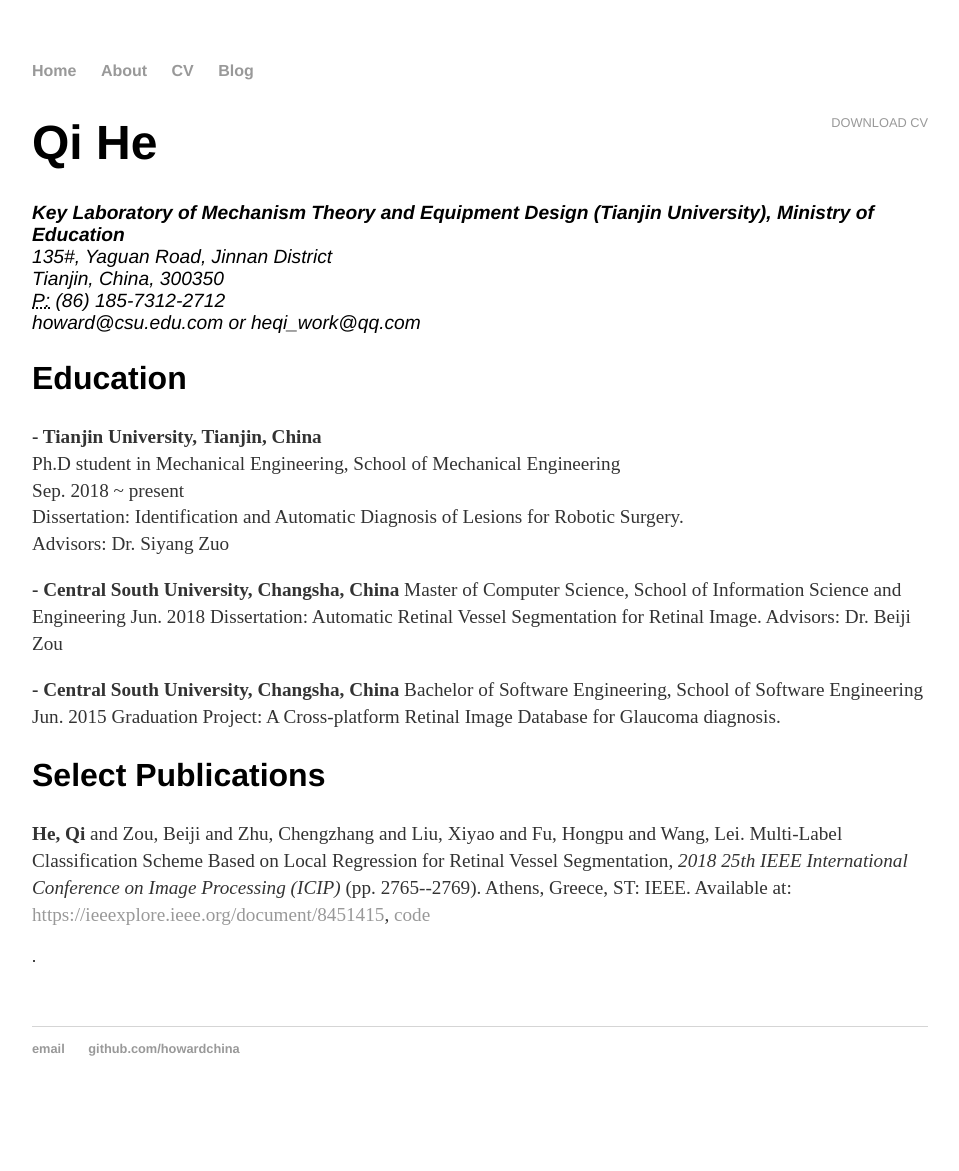
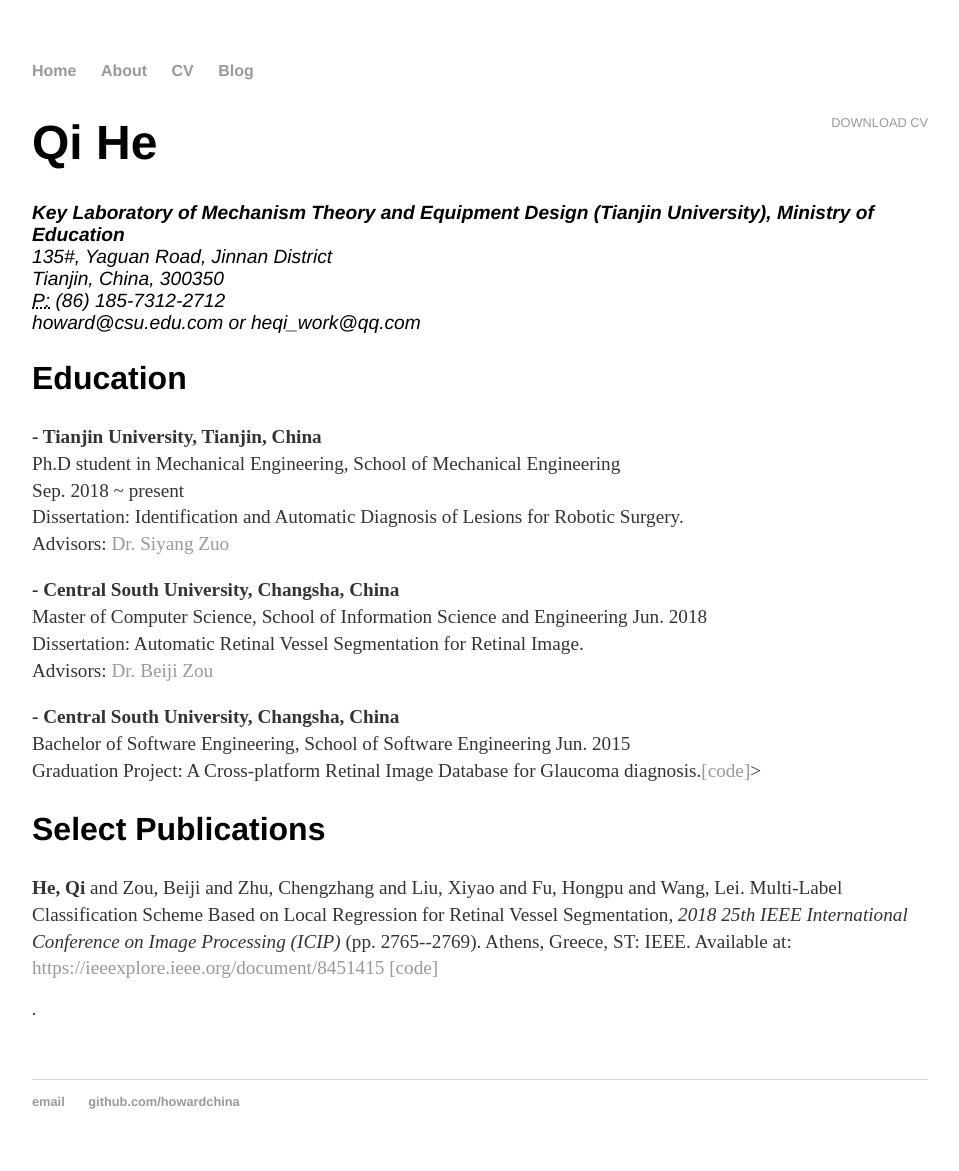
Before and after one commit to howardchina/howardchina.github.io, a Jekyll site: the page built from cv/index.html, in a window 1280 px wide. Shown: the whole page, without its empty margins (160-1119 px from the left). Built offline with Jekyll 4.4.1, drawn with Linux system fonts in a browser that asks for light colours; before the commit the page ends 1117 px from its top, so only the background shows below that.

Commit message:
add more href

```diff
--- a/cv/index.html
+++ b/cv/index.html
@@ -20,20 +20,20 @@
 						Ph.D student in Mechanical Engineering, School of Mechanical Engineering<br>
 						Sep. 2018 ~ present<br>
 						Dissertation: Identification and Automatic Diagnosis of Lesions for Robotic Surgery.<br>
-						Advisors: Dr. Siyang Zuo</p>
+						Advisors: <a href="http://me.tju.edu.cn/faculty_teachers.action?cla=5&teacherid=1890">Dr. Siyang Zuo</a></p>
 
-					<p><strong>- Central South University, Changsha, China</strong>
-						Master of Computer Science, School of Information Science and Engineering Jun. 2018
-						Dissertation: Automatic Retinal Vessel Segmentation for Retinal Image.
-						Advisors: Dr. Beiji Zou</p>
+					<p><strong>- Central South University, Changsha, China</strong><br>
+						Master of Computer Science, School of Information Science and Engineering Jun. 2018<br>
+						Dissertation: Automatic Retinal Vessel Segmentation for Retinal Image.<br>
+						Advisors: <a href="http://202.197.61.251/sisehr/blog.jsp?lg=204194">Dr. Beiji Zou</a></p>
 
-					<p><strong>- Central South University, Changsha, China</strong>
-						Bachelor of Software Engineering, School of Software Engineering Jun. 2015
-						Graduation Project: A Cross-platform Retinal Image Database for Glaucoma diagnosis.</p>
+					<p><strong>- Central South University, Changsha, China</strong><br>
+						Bachelor of Software Engineering, School of Software Engineering Jun. 2015<br>
+						Graduation Project: A Cross-platform Retinal Image Database for Glaucoma diagnosis.<a href="https://github.com/howardchina/BGIDB">[code]</a>></p>
 
 					<h2>Select Publications</h2>
 
-					<p><strong>He, Qi</strong> and Zou, Beiji and Zhu, Chengzhang and Liu, Xiyao and Fu, Hongpu and Wang, Lei. Multi-Label Classification Scheme Based on Local Regression for Retinal Vessel Segmentation, <em>2018 25th IEEE International Conference on Image Processing (ICIP)</em> (pp. 2765--2769). Athens, Greece, ST: IEEE. Available at: <a href="https://ieeexplore.ieee.org/document/8451415">https://ieeexplore.ieee.org/document/8451415</a>, <a href="https://github.com/howardchina/MULTI-LABEL-CLASSIFICATION-SCHEME-BASED-ON-LOCAL-REGRESSION-FOR-RETINAL-VESSEL-SEGMENTATION">code</a></p>.
+					<p><strong>He, Qi</strong> and Zou, Beiji and Zhu, Chengzhang and Liu, Xiyao and Fu, Hongpu and Wang, Lei. Multi-Label Classification Scheme Based on Local Regression for Retinal Vessel Segmentation, <em>2018 25th IEEE International Conference on Image Processing (ICIP)</em> (pp. 2765--2769). Athens, Greece, ST: IEEE. Available at: <a href="https://ieeexplore.ieee.org/document/8451415">https://ieeexplore.ieee.org/document/8451415</a> <a href="https://github.com/howardchina/MULTI-LABEL-CLASSIFICATION-SCHEME-BASED-ON-LOCAL-REGRESSION-FOR-RETINAL-VESSEL-SEGMENTATION">[code]</a></p>.
 
 
 	</div>
```
